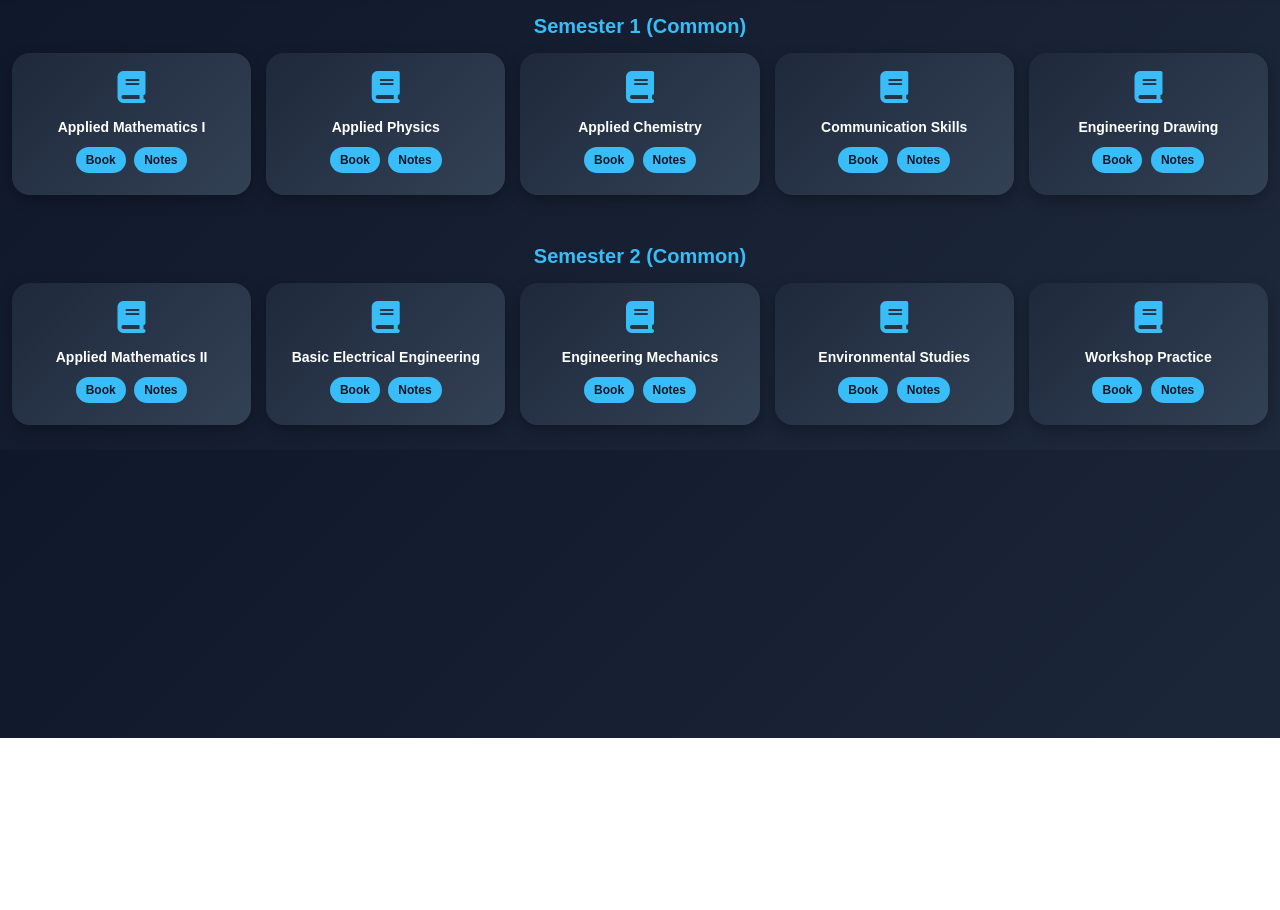
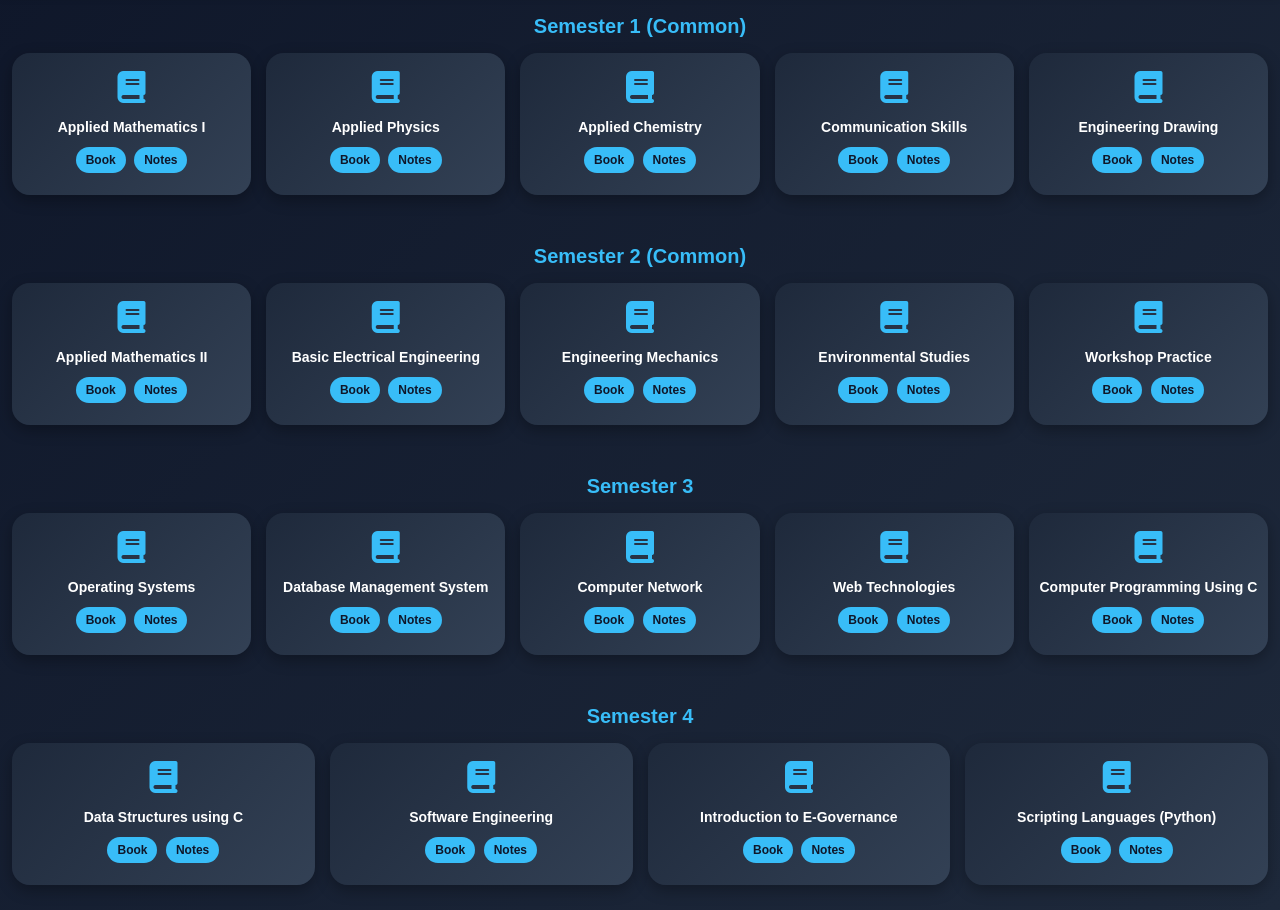
Before and after one commit to anubhav4221/diploma-engineers, a plain HTML site: page computer.html in a window 1280 px wide. Shown: the part 62-972 px from the top of the page. Before the commit the page ends 800 px from the top, so only its background shows below. Drawn offline with Linux system fonts and the light colour scheme.

Commit message:
Add course cards for Semesters 3 and 4

```diff
--- a/computer.html
+++ b/computer.html
@@ -227,5 +227,84 @@ padding:5px 8px;
 </div>
 </div>
 
+<!-- SEM 3 -->
+<div class="section">
+<h2>Semester 3</h2>
+<div class="grid">
+
+<div class="card">
+<i class="fas fa-book fa-2x"></i>
+<h3>Operating Systems</h3>
+<a href="#" class="btn">Book</a>
+<a href="#" class="btn">Notes</a>
+</div>
+
+<div class="card">
+<i class="fas fa-book fa-2x"></i>
+<h3>Database Management System</h3>
+<a href="#" class="btn">Book</a>
+<a href="#" class="btn">Notes</a>
+</div>
+
+<div class="card">
+<i class="fas fa-book fa-2x"></i>
+<h3>Computer Network</h3>
+<a href="#" class="btn">Book</a>
+<a href="#" class="btn">Notes</a>
+</div>
+
+<div class="card">
+<i class="fas fa-book fa-2x"></i>
+<h3>Web Technologies</h3>
+<a href="#" class="btn">Book</a>
+<a href="#" class="btn">Notes</a>
+</div>
+
+<div class="card">
+<i class="fas fa-book fa-2x"></i>
+<h3>Computer Programming Using C</h3>
+<a href="#" class="btn">Book</a>
+<a href="#" class="btn">Notes</a>
+</div>
+
+</div>
+</div>
+
+<!-- SEM 4 -->
+<div class="section">
+<h2>Semester 4</h2>
+<div class="grid">
+
+<div class="card">
+<i class="fas fa-book fa-2x"></i>
+<h3>Data Structures using C</h3>
+<a href="#" class="btn">Book</a>
+<a href="#" class="btn">Notes</a>
+</div>
+
+<div class="card">
+<i class="fas fa-book fa-2x"></i>
+<h3>Software Engineering</h3>
+<a href="#" class="btn">Book</a>
+<a href="#" class="btn">Notes</a>
+</div>
+
+<div class="card">
+<i class="fas fa-book fa-2x"></i>
+<h3>Introduction to E-Governance</h3>
+<a href="#" class="btn">Book</a>
+<a href="#" class="btn">Notes</a>
+</div>
+
+<div class="card">
+<i class="fas fa-book fa-2x"></i>
+<h3>Scripting Languages (Python)</h3>
+<a href="#" class="btn">Book</a>
+<a href="#" class="btn">Notes</a>
+</div>
+
+</div>
+</div>
+
 </body>
 </html>
```
